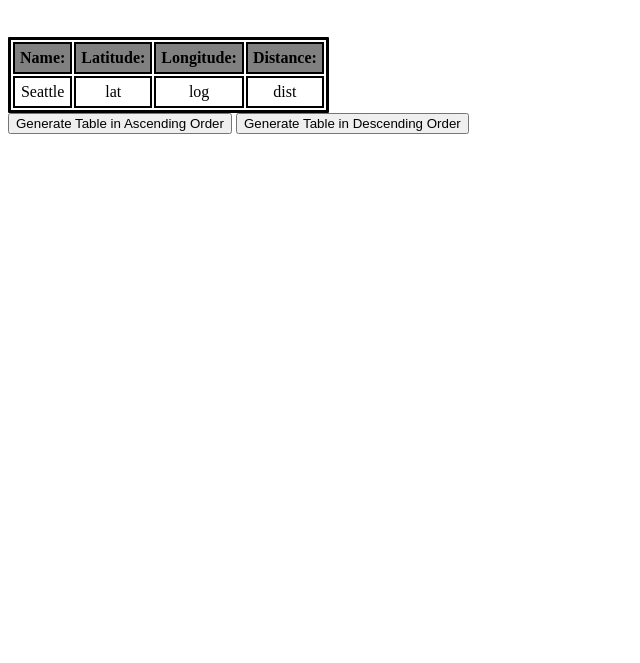
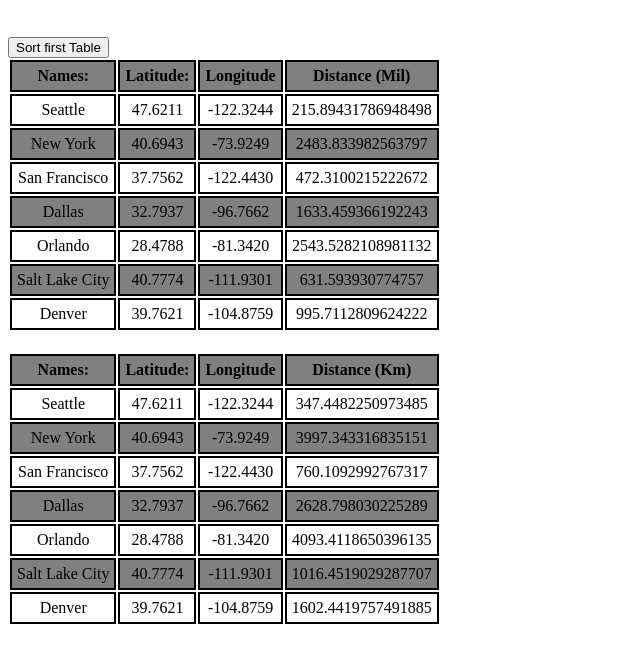
Before and after one commit to TheodoreAI/geolocation-app, a plain HTML site: page index.html in a window 1280 px wide. Shown: the part 61-724 px from the top of the page, without its empty margins (0-640 px from the left). Drawn offline with Linux system fonts and the light colour scheme.

Commit message:
Added the tables.

```diff
--- a/distance.js
+++ b/distance.js
@@ -49,44 +49,144 @@ function distance(lat1, lon1, lat2, lon2, unit) {
 }
 
 
+
+
+// The origin that will be used to make the calculation of the distance.
+const osu = {
+	"osu":"Corvallis",
+	"lat":"44.5646",
+	"lng":"-123.2620"
+}
+
+
+fetch("cities.json")
+    .then(response => response.json())
+    .then(data => generateTableMi(data, osu))
+    .then(data => generateTableKm(data, osu))
+
+function calculateDistance(data, osu, unit){
+    // Calculates the distance in Miles
+    // Returns an array of distances
+    var arrayDistances = [];
+    const osuLat = osu['lat'];
+    const osuLng = osu['lng'];
+    for (let i = 0; i < data.length; i++){
+        const dist = distance(osuLat, osuLng, data[i]['lat'], data[i]['lng'], unit);
+        arrayDistances.push(dist);
+    }
+    return arrayDistances;
+}
+
+
 /**
  * The parameters are: lat1, lon1, lat2, lon2, unit (M:miles, K:km, N:nautical miles)
  * I will assume point 1 is Corvallis and point 2 is the other city that I will be using to calculate the distance from.
  * Example calculations between osu and cities:
  * Will use parseFloat() function to change the strings from the json objects to floats.
  */
-
-function generate_table1(){
-    // 1
-    // const latOsu = origin['lat'];
-    // const lngOsu = origin['lng'];
-    // // 2
-    // const latSeattle = cities[0]['lat'];
-    // const lngSeattle = cities[0]['lng'];
-    // const distance_to_seattle = distance(latOsu, lngOsu, latSeattle, lngSeattle, "M");
-    // console.log(distance_to_seattle);
-
-
+function generateTableMi(data, osu){
+    // Makes the table using DOM
+    var arrDistances = calculateDistance(data, osu, "M");
 
     // Grabs the body tag from the html page to add a table to it
     var body = document.getElementsByTagName("body")[0];
 
     // Make the table
     var tbl = document.createElement("table");
+    tbl.setAttribute('class', 'tblMi');
     // Make the table body
     var tblBody = document.createElement("tbody");
-
-    // make the cells of the table
-    for (let i = 0; i < 3; i++){
+    // Make sure the table has the descriptions.
+    const titles = ["Names:", "Latitude:", "Longitude", "Distance (Mil)"];
+    var row = document.createElement("tr");
+    for (let k = 0; k < 4; k++){
+        var th = document.createElement("th");
+        var thText =document.createTextNode(titles[k]);
+        th.appendChild(thText);
+        row.appendChild(th);
+        tblBody.appendChild(row);
+        tbl.appendChild(tblBody);
+    }
+    for (let i = 0; i < data.length; i++){
         // make a table row
         var row = document.createElement("tr");
-
-        for (let j = 0; j < 3; j++){
+        for (let j = 0; j < titles.length; j++){
             // make a table data and its text content and add it to the table row.
             var cell = document.createElement("td");
-            var cellText = document.createTextNode("Cell in row "+ i +", column" +j);
-            cell.appendChild(cellText);
-            row.appendChild(cell);
+            if (j === 0){
+                var cellText = document.createTextNode(data[i]['city']);
+                cell.appendChild(cellText);
+                row.appendChild(cell);
+            } else if (j == 1){
+                var cellText = document.createTextNode(data[i]['lat']);
+                cell.appendChild(cellText);
+                row.appendChild(cell);
+            } else if (j === 2){
+                var cellText = document.createTextNode(data[i]['lng']);
+                cell.appendChild(cellText);
+                row.appendChild(cell);
+            } else if (j === 3){
+                var cellText = document.createTextNode(`${arrDistances[i]}`);
+                cell.appendChild(cellText);
+                row.appendChild(cell);
+            }
+        }
+        // Add the row to the end of the table body
+        tblBody.appendChild(row);
+    }
+    // Put the table body into the table
+    tbl.appendChild(tblBody);
+    tbl.appendChild(document.createElement('br'));
+    body.appendChild(tbl);
+    return data;
+}
+
+
+function generateTableKm(data, osu){
+    // Makes the table using DOM
+    var arrDistances = calculateDistance(data, osu, "K");
+    // Grabs the body tag from the html page to add a table to it
+    var body = document.getElementsByTagName("body")[0];
+    // Make the table with class
+    var tbl = document.createElement("table");
+    tbl.setAttribute('class', 'tblKm');
+    // Make the table body
+    var tblBody = document.createElement("tbody");
+    // Make sure the table has the descriptions.
+    const titles = ["Names:", "Latitude:", "Longitude", "Distance (Km)"];
+    var row = document.createElement("tr");
+    for (let k = 0; k < 4; k++){
+        var th = document.createElement("th");
+        var thText =document.createTextNode(titles[k]);
+        th.appendChild(thText);
+        row.appendChild(th);
+        tblBody.appendChild(row);
+        tbl.appendChild(tblBody);
+    }
+    for (let i = 0; i < data.length; i++){
+        // make a table row
+        var row = document.createElement("tr");
+        for (let j = 0; j < titles.length; j++){
+            // make a table data and its text content and add it to the table row.
+            var cell = document.createElement("td");
+            if (j === 0){
+                var cellText = document.createTextNode(data[i]['city']);
+                cell.appendChild(cellText);
+                row.appendChild(cell);
+            } else if (j == 1){
+                var cellText = document.createTextNode(data[i]['lat']);
+                cell.appendChild(cellText);
+                row.appendChild(cell);
+
+            } else if (j === 2){
+                var cellText = document.createTextNode(data[i]['lng']);
+                cell.appendChild(cellText);
+                row.appendChild(cell);
+            } else if (j === 3){
+                var cellText = document.createTextNode(`${arrDistances[i]}`);
+                cell.appendChild(cellText);
+                row.appendChild(cell);
+            }
         }
         // Add the row to the end of the table body
         tblBody.appendChild(row);
@@ -97,45 +197,11 @@ function generate_table1(){
     body.appendChild(tbl);
 }
 
-
-
-function generate_table2(){
-    // 1
-    // const latOsu = origin['lat'];
-    // const lngOsu = origin['lng'];
-    // // 2
-    // const latSeattle = cities[0]['lat'];
-    // const lngSeattle = cities[0]['lng'];
-    // const distance_to_seattle = distance(latOsu, lngOsu, latSeattle, lngSeattle, "M");
-    // console.log(distance_to_seattle);
-
-
-
-    // Grabs the body tag from the html page to add a table to it
-    var body = document.getElementsByTagName("body")[0];
-
-    // Make the table
-    var tbl = document.createElement("table");
-    // Make the table body
-    var tblBody = document.createElement("tbody");
-
-    // make the cells of the table
-    for (let i = 0; i < 3; i++){
-        // make a table row
-        var row = document.createElement("tr");
-
-        for (let j = 0; j < 3; j++){
-            // make a table data and its text content and add it to the table row.
-            var cell = document.createElement("td");
-            var cellText = document.createTextNode("Cell in row "+ i +", column" +j);
-            cell.appendChild(cellText);
-            row.appendChild(cell);
-        }
-        // Add the row to the end of the table body
-        tblBody.appendChild(row);
-
+function sortMilesTable(){
+    var body = document.getElementsByTagName('body')[0];
+    var tbl = document.getElementsByTagName('table')[0];
+    const r = tbl.rows;
+    for (let i = 1; i < r.length - 1; i++){
+        console.log(r[i]);
     }
-    // Put the table body into the table
-    tbl.appendChild(tblBody);
-    body.appendChild(tbl);
 }
--- a/index.html
+++ b/index.html
@@ -16,7 +16,7 @@
         <h1 class="title">Geolocation Module:</h1>
         <br>
 
-        <table class="tblClass">
+        <!-- <table class="tblClass">
             <tbody>
                 <tr>
                     <th>Name:</th>
@@ -31,9 +31,9 @@
                     <td>dist</td>
                 </tr>
             </tbody>
-        </table>
+        </table> -->
 
-        <input type="button" value="Generate Table in Ascending Order" onclick="generate_table1()">
-        <input type="button" value="Generate Table in Descending Order" onclick="generate_table2()">
+        <input type="button" value="Sort first Table" onclick="sortMilesTable()">
+        <!-- <input type="button" value="Generate Table in Descending Order" onclick="generate_table2()"> -->
     </body>
 </html>
```
